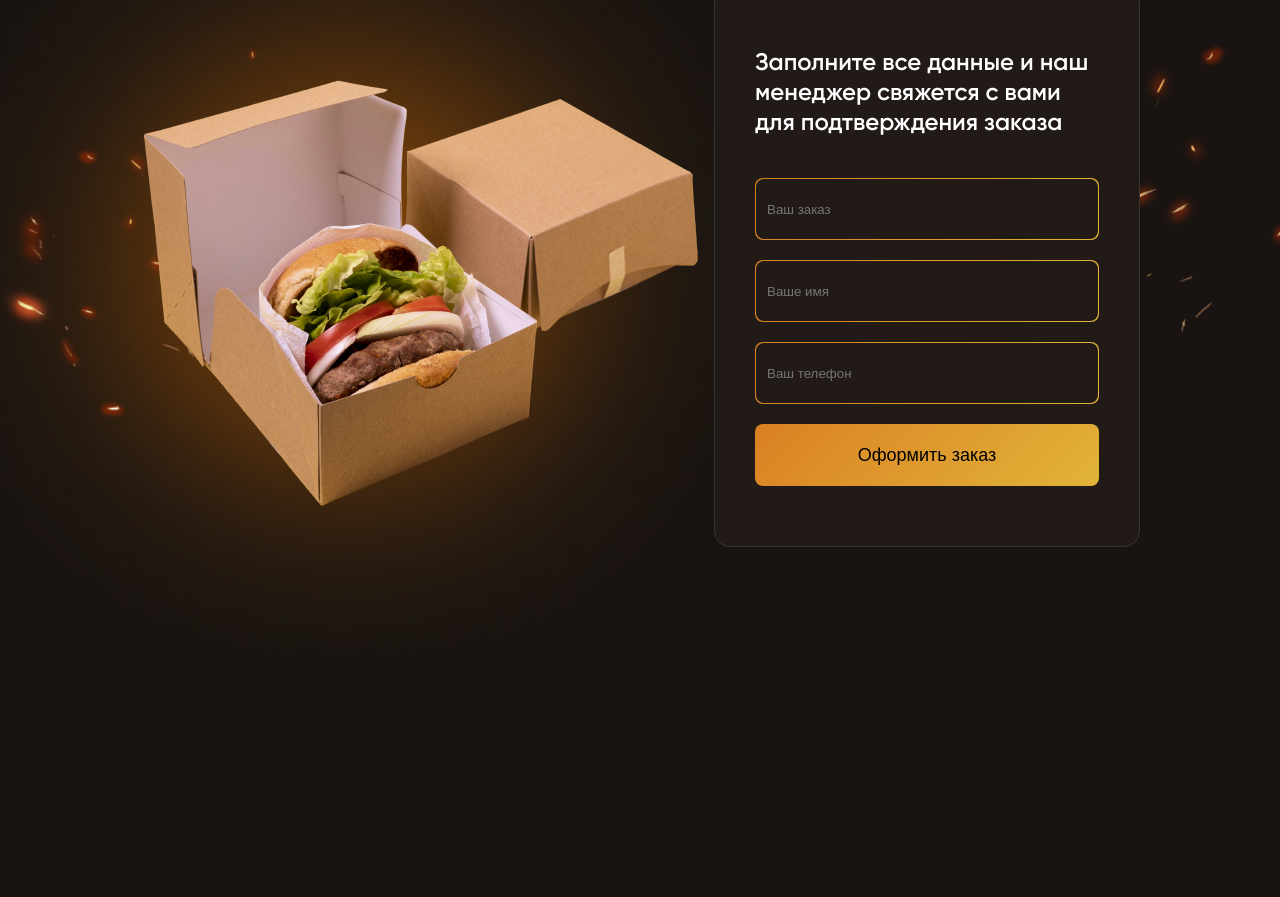
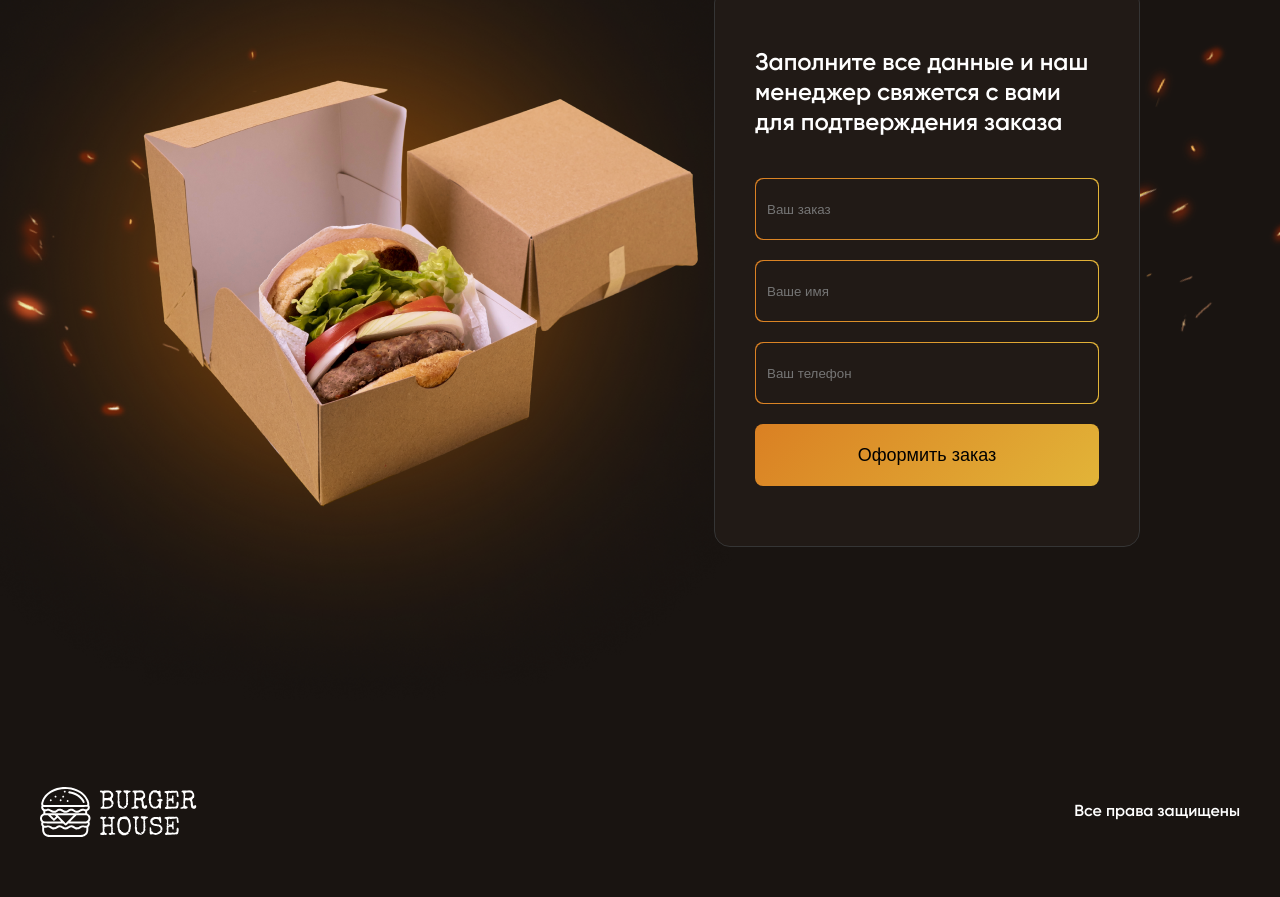
Before and after one commit to Belkins18/burger-landing, a website built with webpack: page src/template.html in a window 1280 px wide. Shown: the part 3319-4216 px from the top of the page. Before the commit the page ends 4046 px from the top, so only its background shows below. Built offline with nearby package versions, Linux system fonts and the light colour scheme; files whose address does not match are found by name.

Commit message:
feat: footer

```diff
--- /dev/null
+++ b/src/styles/components/footer.scss
@@ -0,0 +1,11 @@
+.footer {
+	padding: 60px 0;
+	.container {
+		display: flex;
+		align-items: center;
+		justify-content: space-between;
+	}
+	.rights {
+
+	}
+}
--- a/src/styles/components/index.scss
+++ b/src/styles/components/index.scss
@@ -3,3 +3,4 @@
 @import './why.scss';
 @import './header.scss';
 @import './main.scss';
+@import './footer.scss';
--- a/src/template.html
+++ b/src/template.html
@@ -335,6 +335,17 @@
       </div>
     </div>
   </section>
+
+  <footer class="footer">
+    <div class="container">
+      <div class="logo">
+        <a href="/">
+          <img src="assets/images/logo.svg" alt="brand">
+        </a>
+      </div>
+      <div class="rights">Все права защищены</div>
+    </div>
+  </footer>
 </body>
 
 </html>
```
